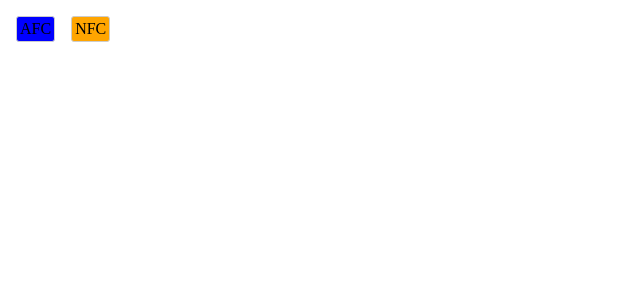
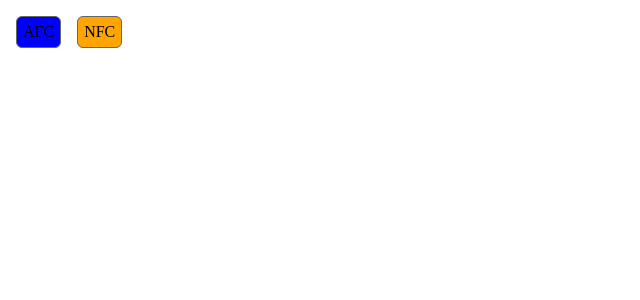
Before and after one commit to joelstevick/scalable-navigator, an Angular app: page / in a window 1280 px wide. Shown: the top 300 px of the page, without its empty margins (0-640 px from the left). Built offline with nearby package versions, Linux system fonts and the light colour scheme.

Commit message:
1 file modified

```diff
--- a/src/app/components/navigator/vertice/vertice.component.css
+++ b/src/app/components/navigator/vertice/vertice.component.css
@@ -1,6 +1,6 @@
 .vertice {
   display: inline-block;
-  border: 1px solid #cccccc;
-  padding: 3px;
-  border-radius: 3px;
+  border: 1px solid #666666;
+  padding: 6px;
+  border-radius: 6px;
 }
```
